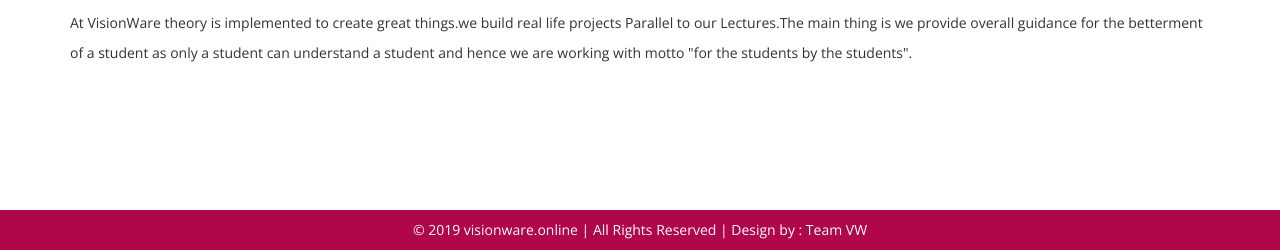
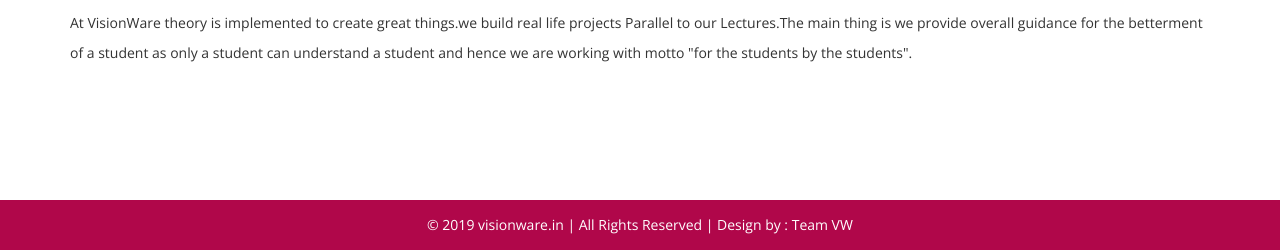
Before and after one commit to rushikeshsp25/VWsite, a Django app: page /aboutus/ in a window 1280 px wide. Shown: the part 550-800 px from the top of the page. Run offline with Django 3.2, Linux system fonts and the light colour scheme; data that the repository does not hold is empty; some libraries are stand-ins or nearby versions.

Commit message:
final edit

```diff
--- a/home/static/home/css/style.css
+++ b/home/static/home/css/style.css
@@ -5,13 +5,26 @@
 /* =============================================================
    GENERAL STYLES
  ============================================================ */
-html,body {
-    font-family: 'Open Sans', sans-serif;
+html {
+  height: 100%;
+  box-sizing: border-box;
+}
+
+*,
+*:before,
+*:after {
+  box-sizing: inherit;
+}
+body {
+  position: relative;
+  margin: 0;
+  padding-bottom: 5rem;
+  min-height: 100%;
+  font-family: 'Open Sans', sans-serif;
     line-height: 30px;
     font-size: 14px;
-    width: 100%;
-    height: 100%;
 }
+
 .container-fluid{
     padding-left: 5%;
     padding-right: 5%;
@@ -313,8 +326,12 @@ h1::after {
   Footer STYLES
   ===================================*/
 #footer {
-    padding:5px 20px;
-    background-color:#B0074A;
-    text-align:center;
-    color:#fff;
+     background-color:#B0074A;
+     color: #fff;
+  position: absolute;
+  right: 0;
+  bottom: 0;
+  left: 0;
+  padding: 1rem;
+  text-align: center;
 }
--- a/home/templates/home/base.html
+++ b/home/templates/home/base.html
@@ -80,9 +80,9 @@
 {% block body %}
 
 {% endblock %}
-<nav class="navbar-fixed-bottom" id="footer">
+<nav class="" id="footer">
   <div class="container">
-    &copy 2019 visionware.online | All Rights Reserved | Design by : Team VW
+    &copy 2019 visionware.in | All Rights Reserved | Design by : Team VW
   </div>
 </nav>
 
```
